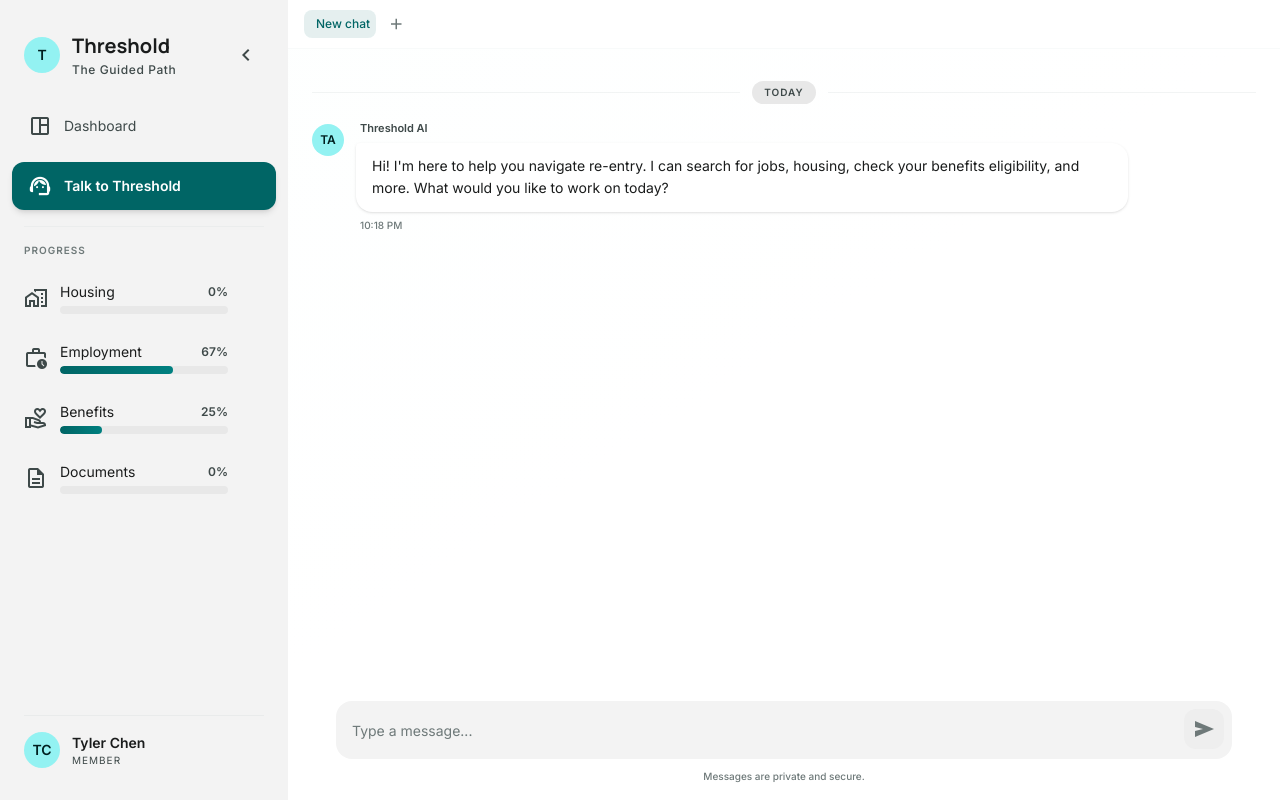
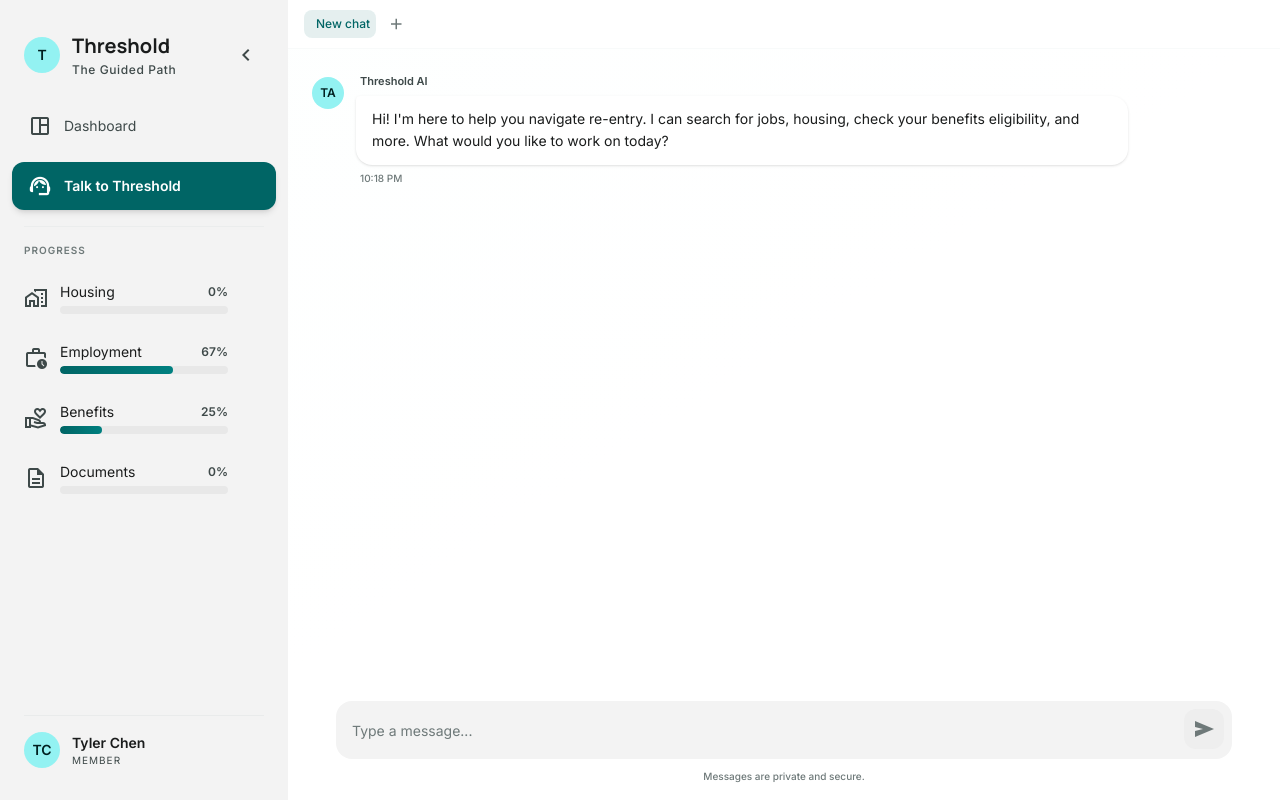
Before and after one commit to skylarrwang/threshold, a React (Vite) app in the folder frontend/: page /chat in a window 1280 px wide. Built offline with nearby package versions, Linux system fonts and the light colour scheme; no server answers.

Commit message:
Remove date separators from MessageThread for cleaner chat UI
Co-Authored-By: Claude Opus 4.6 (1M context) <noreply@anthropic.com>

```diff
--- a/frontend/src/components/chat/MessageThread.tsx
+++ b/frontend/src/components/chat/MessageThread.tsx
@@ -10,30 +10,6 @@ import { cn } from '@/lib/utils';
 
 function formatTime(iso: string): string {
   return new Date(iso).toLocaleTimeString([], { hour: 'numeric', minute: '2-digit' });
-}
-
-function formatDateLabel(iso: string): string {
-  const date = new Date(iso);
-  const now = new Date();
-  const today = new Date(now.getFullYear(), now.getMonth(), now.getDate());
-  const msgDay = new Date(date.getFullYear(), date.getMonth(), date.getDate());
-  const diffDays = Math.floor((today.getTime() - msgDay.getTime()) / (1000 * 60 * 60 * 24));
-
-  if (diffDays === 0) return 'Today';
-  if (diffDays === 1) return 'Yesterday';
-  return date.toLocaleDateString([], { weekday: 'long', month: 'long', day: 'numeric' });
-}
-
-function DateSeparator({ label }: { label: string }) {
-  return (
-    <div className="flex items-center gap-3 my-2">
-      <div className="flex-1 h-px bg-outline-variant/20" />
-      <span className="px-3 py-1 bg-surface-container-high text-on-surface-variant text-[10px] font-bold rounded-full tracking-widest uppercase">
-        {label}
-      </span>
-      <div className="flex-1 h-px bg-outline-variant/20" />
-    </div>
-  );
 }
 
 function TypingIndicator() {
@@ -105,25 +81,10 @@ export function MessageThread() {
     bottomRef.current?.scrollIntoView({ behavior: 'smooth' });
   }, [threadMessages.length, isTyping, streamingContent, activeToolCall, agentSteps.length]);
 
-  // Group messages by date for date separators
-  const groups: { dateLabel: string; messages: typeof threadMessages }[] = [];
-  for (const msg of threadMessages) {
-    const label = formatDateLabel(msg.timestamp);
-    const last = groups[groups.length - 1];
-    if (!last || last.dateLabel !== label) {
-      groups.push({ dateLabel: label, messages: [msg] });
-    } else {
-      last.messages.push(msg);
-    }
-  }
-
   return (
     <div className="flex-1 overflow-y-auto px-6 py-6 space-y-1 no-scrollbar bg-gradient-to-br from-teal-50/10 via-transparent to-transparent">
-      {groups.map((group) => (
-        <div key={group.dateLabel}>
-          <DateSeparator label={group.dateLabel} />
-          <div className="space-y-4 mt-4">
-            {group.messages.map((msg) => {
+      <div className="space-y-4">
+        {threadMessages.map((msg) => {
           const isOutgoing = msg.senderId === userId;
           const isStreaming = msg.id === streamingMessageId;
 
@@ -188,8 +149,6 @@ export function MessageThread() {
           );
         })}
       </div>
-        </div>
-      ))}
 
       {/* Agent trace — live step feed */}
       <AgentTrace />
```
Lines whose indentation alone changed are shown as unchanged.
